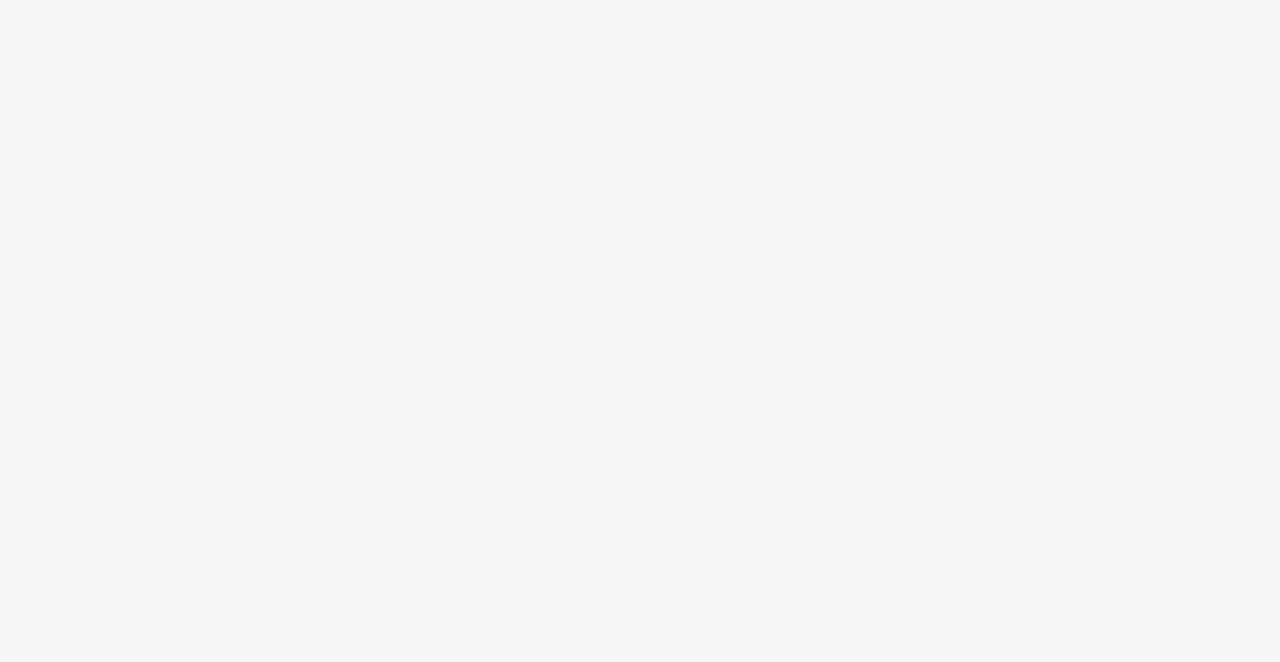
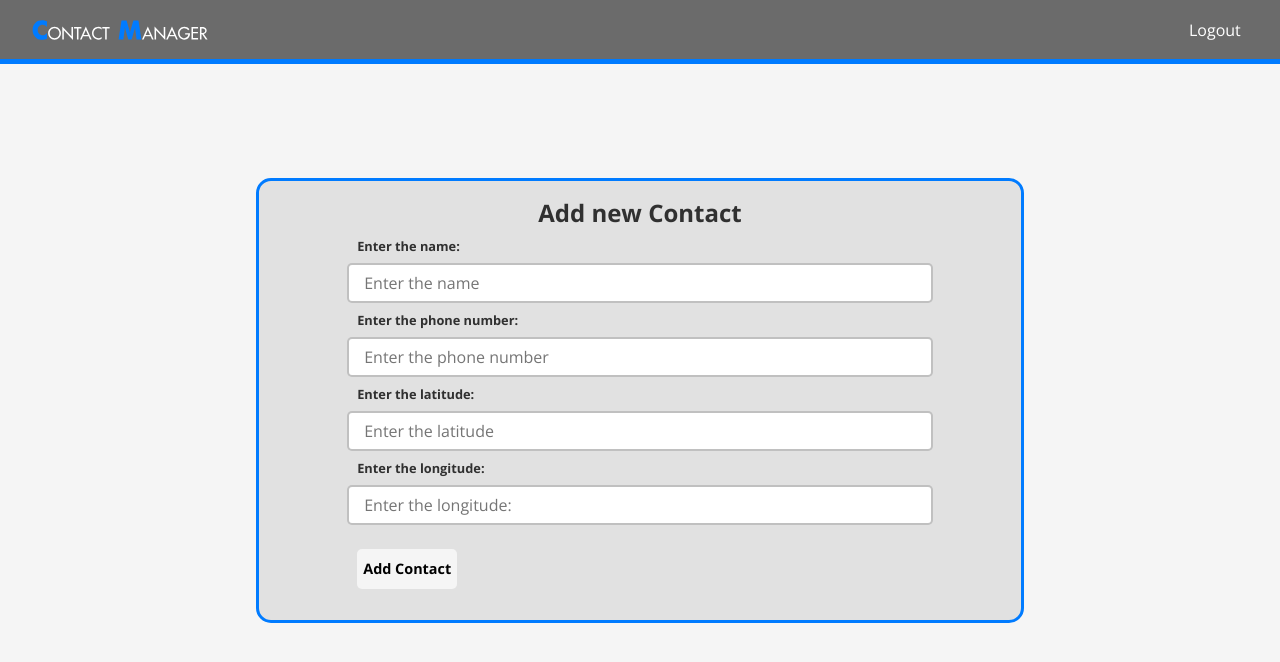
Before and after one commit to JaafarMortada/contacts-manager, a React (Create React App) app in the folder frontend/: page /AddContact in a window 1280 px wide. Before the commit this address had no page. Shown: the top 662 px of the page. Built offline with nearby package versions, Linux system fonts and the light colour scheme; the HTML template or start-up script is replaced by a standard one.

Commit message:
added from to add new contacts

```diff
--- a/frontend/src/App.js
+++ b/frontend/src/App.js
@@ -4,6 +4,7 @@ import './App.css';
 import Signin from './signin-signup/signin';
 import Signup from './signin-signup/signup';
 import Home from './home';
+import AddContact from './components/ContactForm/form';
 function App() {
   return (
     <BrowserRouter>
@@ -11,6 +12,7 @@ function App() {
         <Route path='/' element={<Signin />} />
         <Route path='/signup' element={<Signup />} />
         <Route path='/home' element={<Home />} />
+        <Route path='/AddContact' element={<AddContact />} />
       </Routes>
     </BrowserRouter>
   );
--- /dev/null
+++ b/frontend/src/components/ContactForm/form.jsx
@@ -0,0 +1,108 @@
+import { useState } from "react";
+import axios from "axios";
+import { useNavigate } from "react-router-dom";
+import Navbar from "../navbar/navbar";
+const AddContact = () => {
+  const navigate = useNavigate();
+  const [data, setData] = useState({
+    name: "",
+    phone_number: "",
+    latitude: "",
+    longitude: ""
+  });
+
+  const handleDataChange2 = (e) => {
+    setData({ ...data, [e.target.name]: e.target.value });
+
+  };
+
+  const handleSubmit2 = async () => {
+    if (
+      data.name &&
+      data.phone_number &&
+      data.latitude &&
+      data.longitude
+    ) {
+      try {
+        console.log(data)
+        const response = await axios.post(
+          "http://127.0.0.1:8000/api/add_update_contact", data,
+          {
+            headers: { Authorization: `Bearer ${localStorage.getItem('token')}` },
+            }
+        );
+        const new_id = response.data.contact.id;
+        if (new_id) {
+          navigate("/home");
+        }
+      } catch (e) {
+        console.log(e);
+      }
+    }
+  };
+
+  return (
+    <>
+    <Navbar/>
+    <div className="container">
+      <div className="form form-signup">
+        <div className="logo">
+          <span className="title">Add new Contact</span>
+        </div>
+        <div className="input-with-label">
+          <label>Enter the name:</label>
+          <input
+            name="name"
+            type="text"
+            placeholder="Enter the name"
+            value={data.name}
+            onChange={handleDataChange2}
+          />
+        </div>
+        <div className="input-with-label">
+          <label>Enter the phone number:</label>
+          <input
+            name="phone_number"
+            type="text"
+            placeholder="Enter the phone number"
+            value={data.phone_number}
+            onChange={handleDataChange2}
+          />
+        </div>
+        <div className="input-with-label">
+          <label>Enter the latitude:</label>
+          <input
+            name="latitude"
+            type="text"
+            placeholder="Enter the latitude"
+            value={data.latitude}
+            onChange={handleDataChange2}
+          />
+        </div>
+        <div className="input-with-label">
+          <label>Enter the longitude:</label>
+          <input
+            name="longitude"
+            type="text"
+            placeholder="Enter the longitude:"
+            value={data.longitude}
+            onChange={handleDataChange2}
+          />
+        </div>
+        <div className="btn-link">
+          <button
+            type="button"
+            className="signup-btn"
+            id="add-btn"
+            onClick={handleSubmit2}
+          >
+            Add Contact
+          </button>
+        </div>
+      </div>
+    </div>
+    </>
+  );
+};
+
+export default AddContact;
--- a/frontend/src/home.jsx
+++ b/frontend/src/home.jsx
@@ -6,7 +6,7 @@ import ContactCard from "./components/contactCard/contactCard";
 import { MapContainer, TileLayer, Popup, Marker } from "react-leaflet";
 import "leaflet/dist/leaflet.css"
 import { Icon } from "leaflet";
-
+import { useNavigate } from "react-router-dom"
 const Home = () => {
     const myMarker = new Icon({
         iconUrl: "https://img.icons8.com/?size=512&id=PZTTDl8ML4vy&format=png",
@@ -23,8 +23,10 @@ const Home = () => {
     useEffect(( () => {
         searchContacts()
     }), [])
-
-
+    const navigate = useNavigate();
+    const goToAddForm = () => {
+        navigate('/AddContact')
+    }
 
     return (
     <>
@@ -34,7 +36,7 @@ const Home = () => {
             <div className="cards">
                 <div className='container-header'>
                     <h1>Contacts</h1>
-                    <button className="add-btn">Add New</button>
+                    <button className="add-btn" onClick={goToAddForm}>Add New</button>
                 </div>
                 {/* <TheMap/> */}
             {
```
